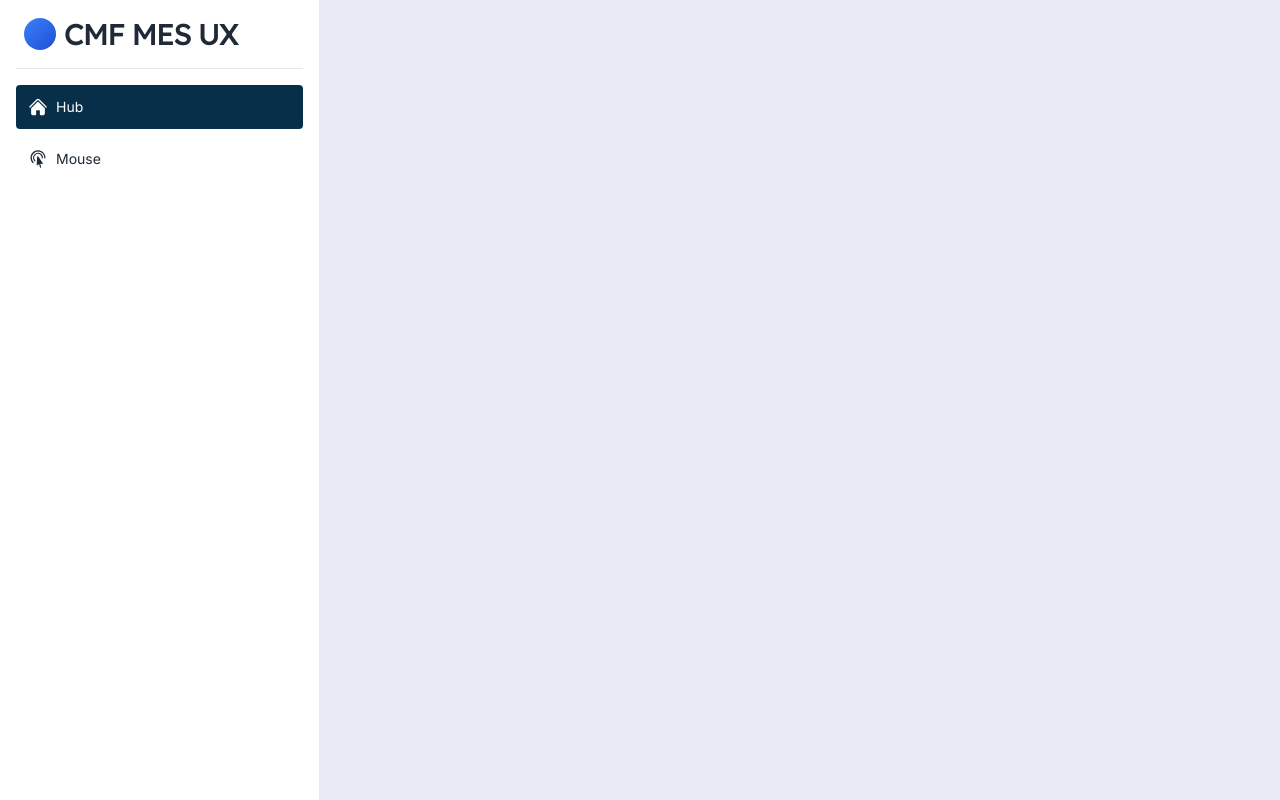
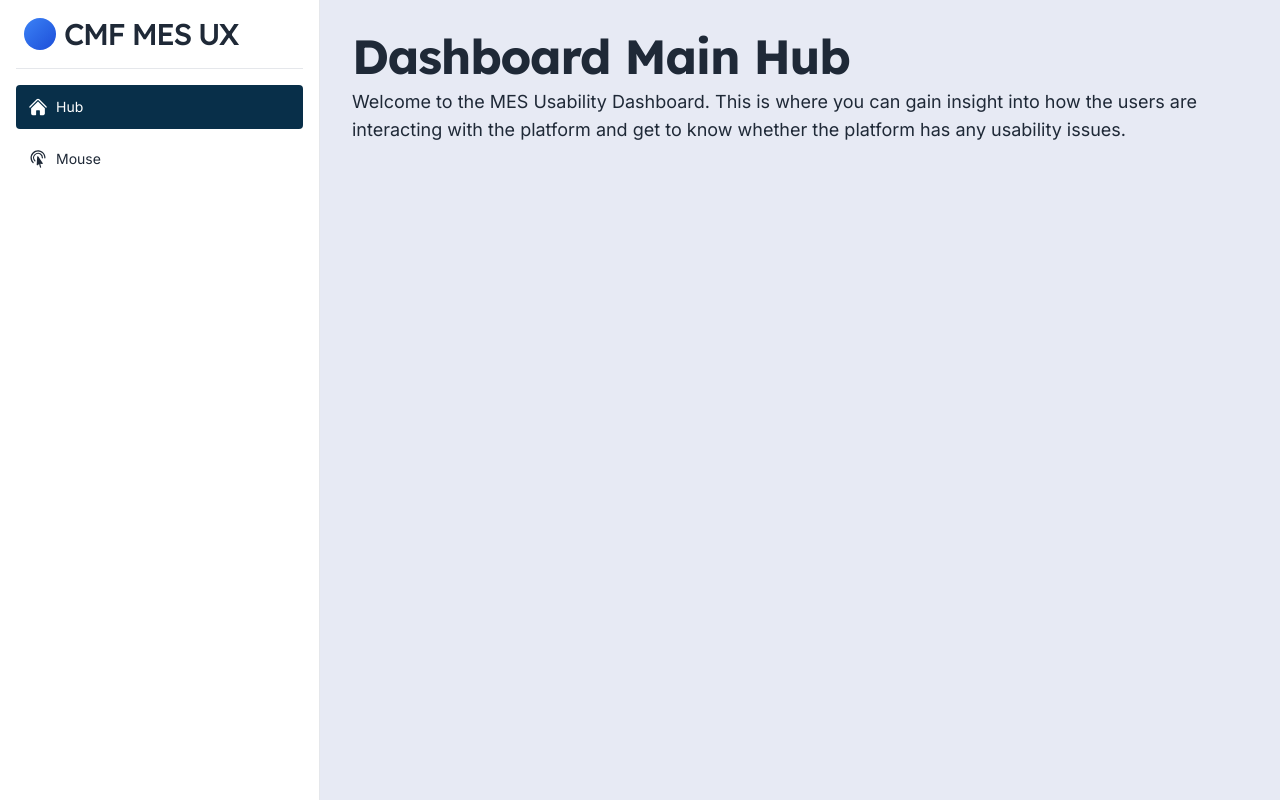
Before and after one commit to kiko-g/usability-dashboard, a Next.js app: page / in a window 1280 px wide. Built offline with nearby package versions, Linux system fonts and the light colour scheme.

Commit message:
add: sql env variables

```diff
--- a/components/MouseTable.tsx
+++ b/components/MouseTable.tsx
@@ -1,6 +1,7 @@
 import React from 'react'
 import { MouseClicksAPI } from '../@types'
 import { Loading, NotFound } from './utils'
+import classNames from 'classnames'
 
 type Props = {}
 
@@ -27,14 +28,17 @@ export default function MouseTable({}: Props) {
   if (error) return <NotFound />
 
   return (
-    <table className="border bg-lightest">
-      <tr className="bg-slate-800 text-left text-white">
+    <table className="border border-black bg-lightest dark:border-white">
+      <tr className="w-min border-b border-inherit bg-slate-800 text-left text-white shadow">
         <th className="px-4 py-3">X</th>
         <th className="px-4 py-3">Y</th>
         <th className="px-4 py-3">Date</th>
       </tr>
       {mouseData.map((mouseClick, mouseClickIdx) => (
-        <tr key={`mouse-click-${mouseClickIdx}`}>
+        <tr
+          key={`mouse-click-${mouseClickIdx}`}
+          className={classNames(mouseClickIdx % 2 === 0 ? 'bg-white' : 'bg-gray-100', 'w-auto text-sm')}
+        >
           <td className="px-3 py-3">{mouseClick.x}</td>
           <td className="px-3 py-3">{mouseClick.y}</td>
           <td className="px-3 py-3">{mouseClick.date.toString()}</td>
--- a/pages/index.tsx
+++ b/pages/index.tsx
@@ -4,7 +4,15 @@ import Layout from '../components/layout/Layout'
 export default function Hub() {
   return (
     <Layout location="Hub">
-      <main></main>
+      <main className="px-8 py-8">
+        <div className="flex flex-col justify-center gap-2">
+          <h2 className="text-4xl font-bold tracking-tight sm:text-5xl">Dashboard Main Hub</h2>
+          <p className="max-w-4xl grow text-lg font-normal">
+            Welcome to the MES Usability Dashboard. This is where you can gain insight into how the users are
+            interacting with the platform and get to know whether the platform has any usability issues.
+          </p>
+        </div>
+      </main>
     </Layout>
   )
 }
--- a/utils/sql.ts
+++ b/utils/sql.ts
@@ -2,11 +2,9 @@ import mysql from 'mysql2'
 
 export const estabilishMySQLConnection = () => {
   return mysql.createConnection({
-    host: 'localhost',
-    port: 3306,
-    user: 'root',
-    password: 'root',
-    database: 'cmf-analytics',
+    user: process.env.NEXT_PUBLIC_MYSQL_USER!,
+    password: process.env.NEXT_PUBLIC_MYSQL_PASSWORD!,
+    database: process.env.NEXT_PUBLIC_MYSQL_DATABASE!,
   })
 }
 
```
Also changed, not shown: 2 other files (tests, documents, lock files or other folders).
